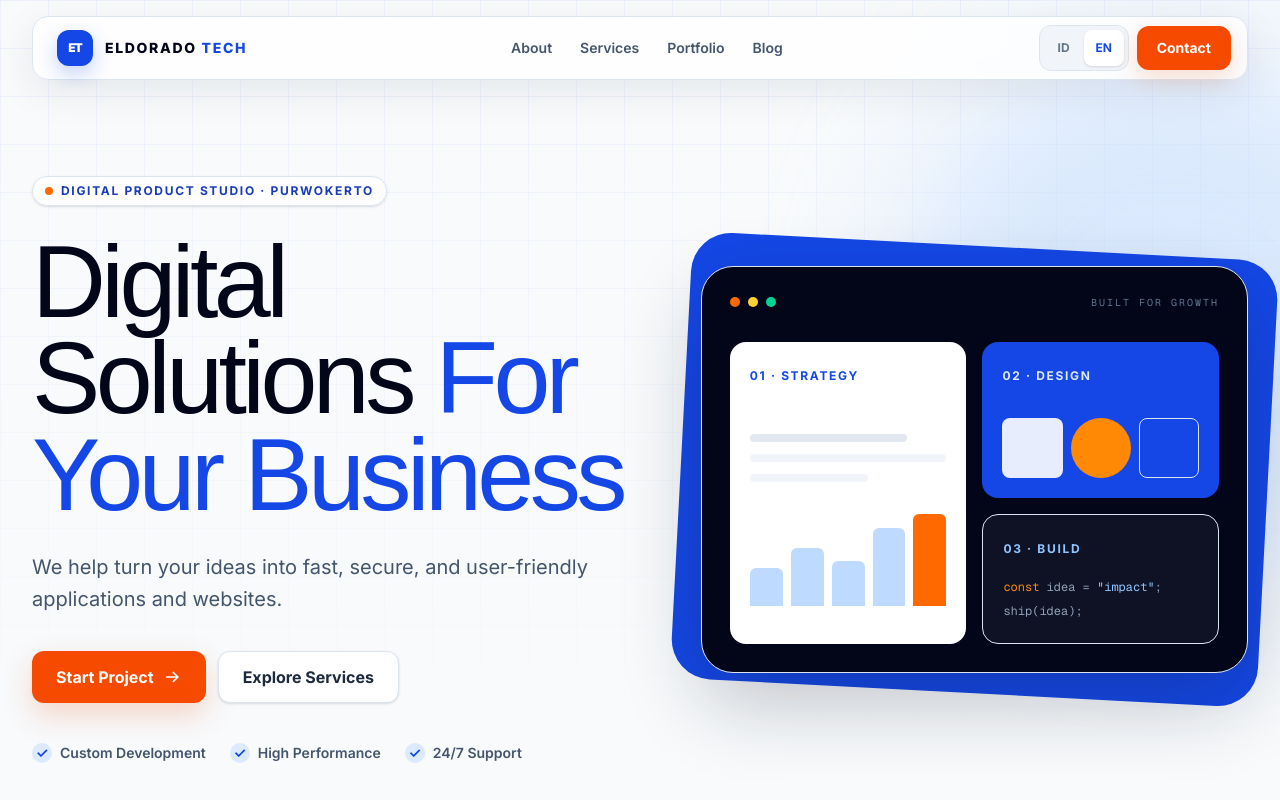
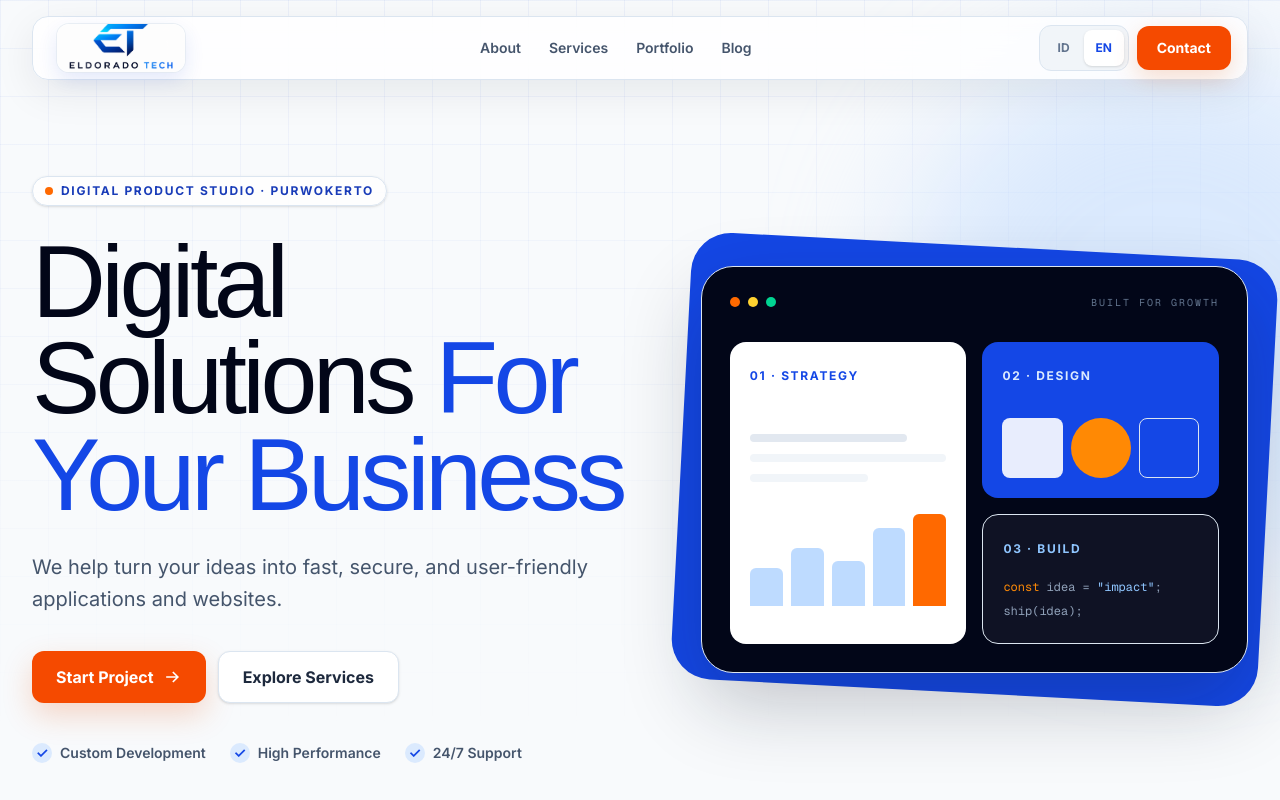
Before and after one commit to ridhoakbarsyah23/eldorado-tech, a Next.js app: page /en in a window 1280 px wide. Shown: the top 800 px of the page. Built offline with nearby package versions, Linux system fonts and the light colour scheme; no server answers; a web font is replaced by a local one.

Commit message:
feat: use brand logo in navbar

```diff
--- a/src/components/layout/Navbar.tsx
+++ b/src/components/layout/Navbar.tsx
@@ -1,6 +1,7 @@
 'use client';
 
 import { Link } from '@/i18n/routing';
+import Image from 'next/image';
 import { useTranslations } from 'next-intl';
 import { useEffect, useState } from 'react';
 import LanguageSwitcher from '../ui/LanguageSwitcher';
@@ -26,8 +27,15 @@ export default function Navbar() {
             className="group flex min-h-11 items-center gap-3 rounded-xl px-2"
             aria-label="Eldorado Tech home"
           >
-            <span aria-hidden="true" className="grid h-9 w-9 place-items-center rounded-xl bg-blue-700 text-xs font-black tracking-[-0.08em] text-white shadow-[0_8px_20px_rgba(29,78,216,0.25)] transition-transform duration-200 group-hover:-rotate-3">ET</span>
-            <span className="hidden text-sm font-extrabold tracking-[0.12em] text-slate-950 sm:block">ELDORADO <span className="text-blue-700">TECH</span></span>
+            <span aria-hidden="true" className="relative h-12 w-32 overflow-hidden rounded-xl bg-white shadow-[0_8px_20px_rgba(29,78,216,0.12)] ring-1 ring-slate-200/70 transition-transform duration-200 group-hover:-rotate-1">
+              <Image
+                src="/logo.png"
+                alt=""
+                fill
+                sizes="128px"
+                className="object-cover object-[center_47%]"
+              />
+            </span>
           </Link>
 
           <div className="hidden items-center gap-1 lg:flex">
```
